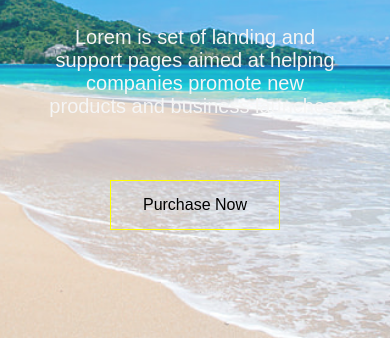
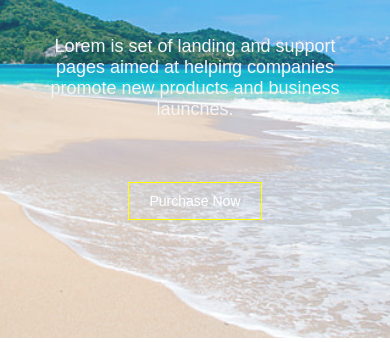
Before and after one commit to Demongs06/Landing_Page, a website built with Vite: page index.html in a window 390 px wide. Shown: the part 253-595 px from the top of the page. Built offline with nearby package versions, Linux system fonts and the light colour scheme; a web font is replaced by a local one.

Commit message:
style.css

```diff
--- a/style.css
+++ b/style.css
@@ -520,12 +520,13 @@ body {
 }
 
 .main p {
-  font-size: 20px;
-  width: 85%;
+  font-size: 18px;
+  width: 90%;
   margin-bottom: 20px;
 }
 
-button {
+.main button {
+  color: white;
   font-size: 14px;
   padding: 10px 20px;
 }
```
